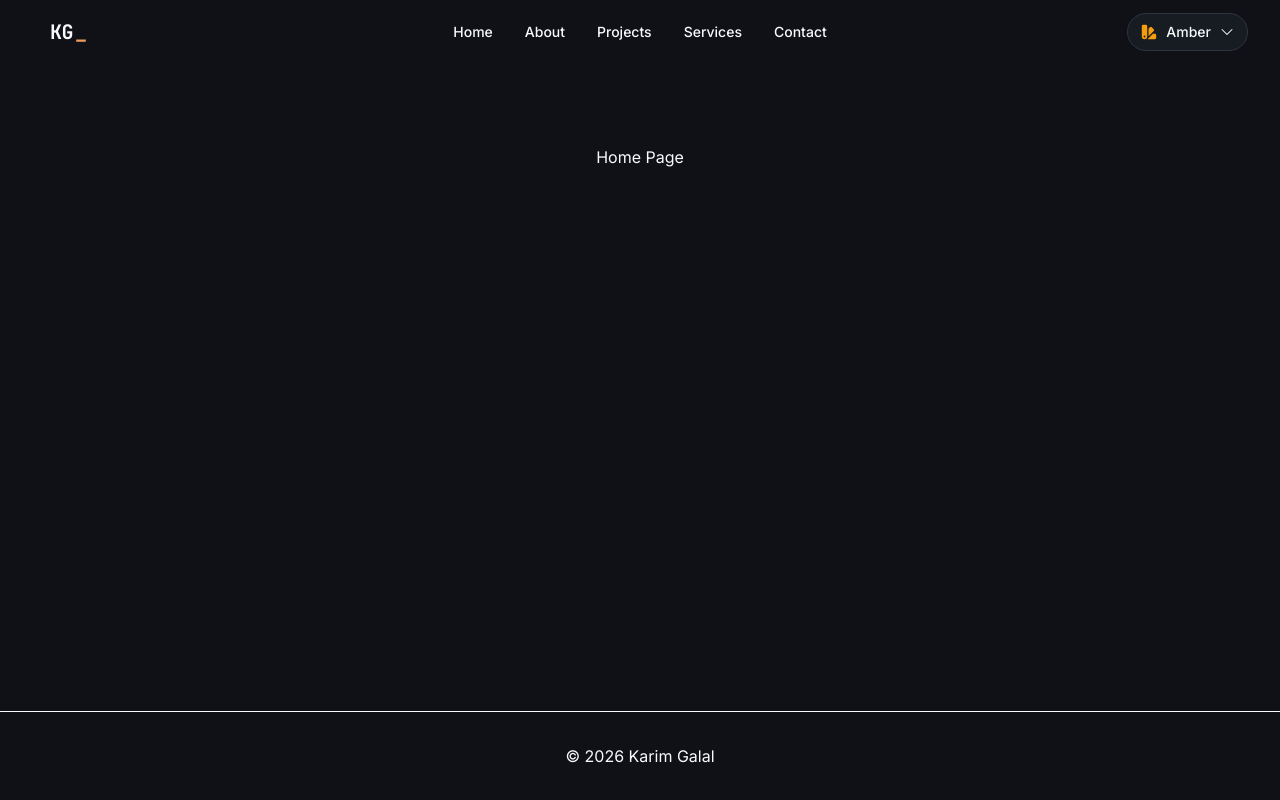
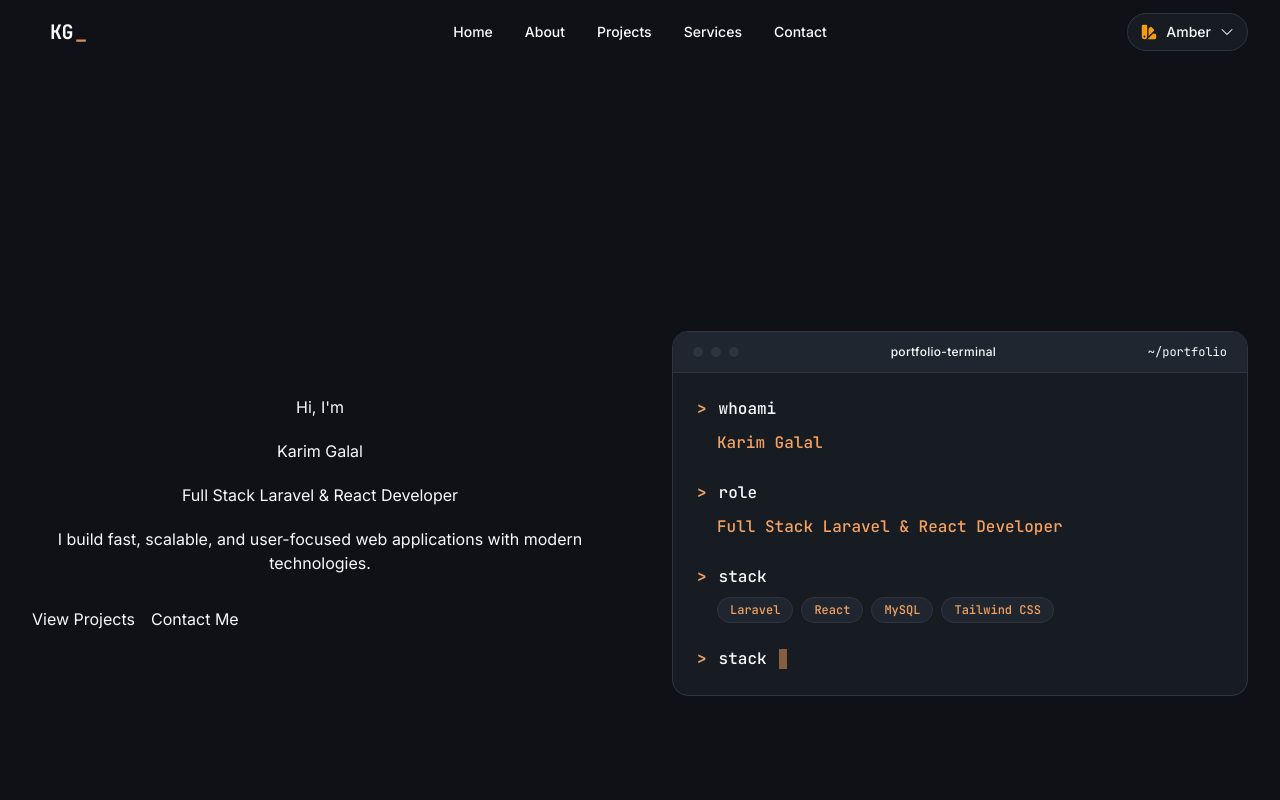
Before and after one commit to Karim-Galal/karim-galal-portfolio, a React (Vite) app in the folder frontend/: page / in a window 1280 px wide. Shown: the top 800 px of the page. Built offline with nearby package versions, Linux system fonts and the light colour scheme.

Commit message:
Hero section : finishing terminal animation

```diff
--- a/frontend/src/data/terminal.js
+++ b/frontend/src/data/terminal.js
@@ -1,18 +1,29 @@
+export const TERMINAL_PROMPT = ">";
+
 export const terminalCommands = [
   {
+    id: "whoami",
     command: "whoami",
     output: "Karim Galal",
   },
   {
+    id: "role",
     command: "role",
     output: "Full Stack Laravel & React Developer",
   },
   {
-    command: "location",
-    output: "Egypt",
+    id: "stack",
+    command: "stack",
+    output: [
+      "Laravel",
+      "React",
+      "MySQL",
+      "Tailwind CSS",
+    ],
   },
-  {
-    command: "stack",
-    output: "Laravel • React • MySQL • Tailwind CSS",
+    {
+    id: "focus",
+    command: "focus",
+    output: "Laravel, React and modern web architecture.",
   },
 ];
--- a/frontend/src/pages/HomePage.jsx
+++ b/frontend/src/pages/HomePage.jsx
@@ -1,7 +1,9 @@
+import Hero from "@/sections/hero/Hero";
+
 function HomePage() {
   return (
     <div className="py-20 text-center">
-      Home Page
+      <Hero />
     </div>
   );
 }
--- /dev/null
+++ b/frontend/src/sections/hero/Hero.jsx
@@ -0,0 +1,26 @@
+import Container from "@/shared/components/layout/Container";
+
+import HeroBackground from "./HeroBackground";
+import HeroContent from "./HeroContent";
+import HeroTerminal from "./HeroTerminal";
+
+function Hero() {
+  return (
+    <section
+      id="home"
+      className="relative overflow-hidden"
+    >
+      <HeroBackground />
+
+      <Container>
+        <div className="grid min-h-[calc(100dvh-4rem)] items-center gap-16 py-16 lg:grid-cols-2">
+          <HeroContent />
+
+          <HeroTerminal />
+        </div>
+      </Container>
+    </section>
+  );
+}
+
+export default Hero;
--- /dev/null
+++ b/frontend/src/sections/hero/HeroBackground.jsx
@@ -0,0 +1,5 @@
+function HeroBackground() {
+  return null;
+}
+
+export default HeroBackground;
--- /dev/null
+++ b/frontend/src/sections/hero/HeroButtons.jsx
@@ -0,0 +1,15 @@
+function HeroButtons() {
+  return (
+    <div className="flex flex-wrap gap-4">
+      <button>
+        View Projects
+      </button>
+
+      <button>
+        Contact Me
+      </button>
+    </div>
+  );
+}
+
+export default HeroButtons;
--- /dev/null
+++ b/frontend/src/sections/hero/HeroContent.jsx
@@ -0,0 +1,29 @@
+import HeroButtons from "./HeroButtons";
+
+function HeroContent() {
+  return (
+    <div className="flex flex-col gap-8">
+      <div className="space-y-5">
+        <p>
+          Hi, I'm
+        </p>
+
+        <h1>
+          Karim Galal
+        </h1>
+
+        <h2>
+          Full Stack Laravel & React Developer
+        </h2>
+
+        <p>
+          I build fast, scalable, and user-focused web applications with modern technologies.
+        </p>
+      </div>
+
+      <HeroButtons />
+    </div>
+  );
+}
+
+export default HeroContent;
--- /dev/null
+++ b/frontend/src/sections/hero/HeroTerminal.jsx
@@ -0,0 +1,32 @@
+import { motion } from "motion/react";
+
+import HeroTerminalHeader from "./HeroTerminalHeader";
+import HeroTerminalBody from "./HeroTerminalBody";
+
+function HeroTerminal() {
+  return (
+    <motion.div
+      initial={{
+        opacity: 0,
+        y: 24,
+        scale: 0.98,
+      }}
+      animate={{
+        opacity: 1,
+        y: 0,
+        scale: 1,
+      }}
+      transition={{
+        duration: 0.6,
+        ease: "easeOut",
+      }}
+      className="overflow-hidden rounded-2xl border border-border bg-surface shadow-lg"
+    >
+      <HeroTerminalHeader />
+
+      <HeroTerminalBody />
+    </motion.div>
+  );
+}
+
+export default HeroTerminal;
--- /dev/null
+++ b/frontend/src/sections/hero/HeroTerminalBody.jsx
@@ -0,0 +1,113 @@
+import { motion } from "motion/react";
+
+import { TERMINAL_PROMPT } from "@/data/terminal";
+
+import useTerminalAnimation from "./hooks/useTerminalAnimation";
+
+function HeroTerminalBody() {
+  const {
+    history,
+    typedCommand,
+  } = useTerminalAnimation();
+
+  return (
+    <div className="min-h-60 space-y-6 p-6 font-mono">
+      {/* Completed commands */}
+      {history.map((item) => (
+        <div key={item.id}>
+          {/* Command */}
+          <div className="flex items-center gap-3">
+            <span className="font-bold text-primary">
+              {TERMINAL_PROMPT}
+            </span>
+
+            <span className="font-medium text-foreground">
+              {item.command}
+            </span>
+          </div>
+
+          {/* Output */}
+          <motion.div
+            initial={{
+              opacity: 0,
+              y: 6,
+            }}
+            animate={{
+              opacity: 1,
+              y: 0,
+            }}
+            transition={{
+              duration: 0.35,
+              ease: "easeOut",
+            }}
+            className="mt-2 ml-5 text-start"
+          >
+            {Array.isArray(item.output) ? (
+              <div className="flex flex-wrap gap-2">
+                {item.output.map((tech) => (
+                  <motion.span
+                    key={tech}
+                    initial={{
+                      opacity: 0,
+                      y: 4,
+                    }}
+                    animate={{
+                      opacity: 1,
+                      y: 0,
+                    }}
+                    transition={{
+                      duration: 0.3,
+                    }}
+                    className="
+                      rounded-full
+                      border
+                      border-border
+                      bg-surface-elevated
+                      px-3
+                      py-1
+                      text-xs
+                      font-medium
+                      text-primary
+                    "
+                  >
+                    {tech}
+                  </motion.span>
+                ))}
+              </div>
+            ) : (
+              <p className="font-medium leading-7 text-primary">
+                {item.output}
+              </p>
+            )}
+          </motion.div>
+        </div>
+      ))}
+
+      {/* Currently typing */}
+      <div className="flex items-center gap-3">
+        <span className="font-bold text-primary">
+          {TERMINAL_PROMPT}
+        </span>
+
+        <span className="font-medium text-foreground">
+          {typedCommand}
+        </span>
+
+        {/* Cursor */}
+        <motion.span
+          animate={{
+            opacity: [1, 0.35, 1],
+          }}
+          transition={{
+            duration: 1.2,
+            repeat: Infinity,
+            ease: "easeInOut",
+          }}
+          className="inline-block h-5 w-2 bg-primary"
+        />
+      </div>
+    </div>
+  );
+}
+
+export default HeroTerminalBody;
--- /dev/null
+++ b/frontend/src/sections/hero/HeroTerminalHeader.jsx
@@ -0,0 +1,31 @@
+import { motion } from "motion/react";
+
+function HeroTerminalHeader() {
+  return (
+    <div className="flex items-center justify-between border-b border-border bg-surface-elevated px-5 py-3">
+      {/* Window Controls */}
+      <div className="flex items-center gap-2">
+        {[1, 2, 3].map((item) => (
+          <motion.span
+            key={item}
+            whileHover={{ scale: 1.08 }}
+            transition={{ duration: 0.15 }}
+            className="h-2.5 w-2.5 rounded-full bg-border"
+          />
+        ))}
+      </div>
+
+      {/* Terminal Title */}
+      <span className="select-none text-xs font-medium tracking-wide text-muted-foreground">
+        portfolio-terminal
+      </span>
+
+      {/* Current Directory */}
+      <span className="select-none font-mono text-xs text-muted-foreground">
+        ~/portfolio
+      </span>
+    </div>
+  );
+}
+
+export default HeroTerminalHeader;
--- /dev/null
+++ b/frontend/src/sections/hero/hooks/useTerminalAnimation.js
@@ -0,0 +1,99 @@
+import { useEffect, useRef, useState } from "react";
+
+import { terminalCommands } from "@/data/terminal";
+
+const PHASES = {
+  TYPING: "typing",
+  SHOW_OUTPUT: "showOutput",
+  WAITING: "waiting",
+};
+
+const TYPE_SPEED = 55;
+const PAUSE_AFTER_COMMAND = 300;
+const PAUSE_AFTER_OUTPUT = 1400;
+const PAUSE_AFTER_COMPLETE = 2500;
+
+function useTerminalAnimation() {
+  const [history, setHistory] = useState([]);
+  const [currentIndex, setCurrentIndex] = useState(0);
+  const [typedCommand, setTypedCommand] = useState("");
+  const [phase, setPhase] = useState(PHASES.TYPING);
+
+  const timeoutRef = useRef(null);
+
+  useEffect(() => {
+    const currentCommand = terminalCommands[currentIndex];
+
+    if (!currentCommand) return;
+
+    if (phase === PHASES.TYPING) {
+      if (
+        typedCommand.length <
+        currentCommand.command.length
+      ) {
+        timeoutRef.current = setTimeout(() => {
+          setTypedCommand(
+            currentCommand.command.slice(
+              0,
+              typedCommand.length + 1
+            )
+          );
+        }, TYPE_SPEED);
+      } else {
+        timeoutRef.current = setTimeout(() => {
+          setPhase(PHASES.SHOW_OUTPUT);
+        }, PAUSE_AFTER_COMMAND);
+      }
+    }
+
+    if (phase === PHASES.SHOW_OUTPUT) {
+      timeoutRef.current = setTimeout(() => {
+        setHistory((previousHistory) => [
+          ...previousHistory,
+          currentCommand,
+        ]);
+
+        setPhase(PHASES.WAITING);
+      }, 150);
+    }
+
+    if (phase === PHASES.WAITING) {
+      const isLastCommand =
+        currentIndex === terminalCommands.length - 1;
+
+      timeoutRef.current = setTimeout(() => {
+        if (isLastCommand) {
+          // Clear everything and restart.
+          setHistory([]);
+          setCurrentIndex(0);
+          setTypedCommand("");
+          setPhase(PHASES.TYPING);
+
+          return;
+        }
+
+        setCurrentIndex(
+          (previousIndex) => previousIndex + 1
+        );
+
+        setTypedCommand("");
+        setPhase(PHASES.TYPING);
+      }, isLastCommand
+        ? PAUSE_AFTER_COMPLETE
+        : PAUSE_AFTER_OUTPUT);
+    }
+
+    return () => {
+      clearTimeout(timeoutRef.current);
+    };
+  }, [phase, typedCommand, currentIndex]);
+
+  return {
+    history,
+    typedCommand,
+    currentIndex,
+    phase,
+  };
+}
+
+export default useTerminalAnimation;
```
